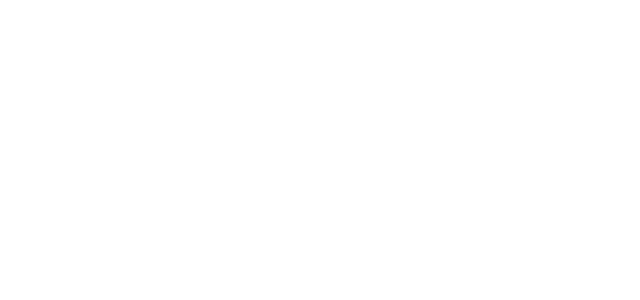
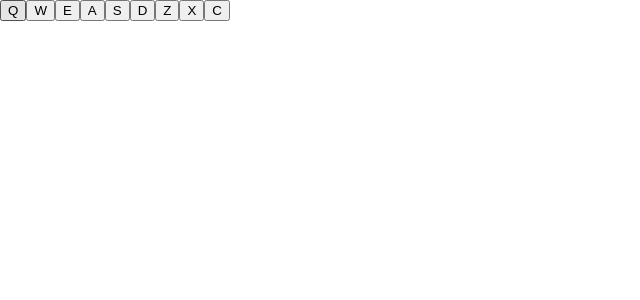
Before and after one commit to jpacsai/drum-machine-app, a React (Create React App) app: page / in a window 1280 px wide. Shown: the top 300 px of the page, without its empty margins (0-640 px from the left). Built offline with nearby package versions, Linux system fonts and the light colour scheme.

Commit message:
feat: add basic content

```diff
--- a/public/index.html
+++ b/public/index.html
@@ -4,37 +4,14 @@
     <meta charset="utf-8">
     <meta name="viewport" content="width=device-width, initial-scale=1, shrink-to-fit=no">
     <meta name="theme-color" content="#000000">
-    <!--
-      manifest.json provides metadata used when your web app is added to the
-      homescreen on Android. See https://developers.google.com/web/fundamentals/engage-and-retain/web-app-manifest/
-    -->
+
     <link rel="manifest" href="%PUBLIC_URL%/manifest.json">
-    <link rel="shortcut icon" href="%PUBLIC_URL%/favicon.ico">
-    <!--
-      Notice the use of %PUBLIC_URL% in the tags above.
-      It will be replaced with the URL of the `public` folder during the build.
-      Only files inside the `public` folder can be referenced from the HTML.
 
-      Unlike "/favicon.ico" or "favicon.ico", "%PUBLIC_URL%/favicon.ico" will
-      work correctly both with client-side routing and a non-root public URL.
-      Learn how to configure a non-root public URL by running `npm run build`.
-    -->
     <title>React App</title>
   </head>
   <body>
-    <noscript>
-      You need to enable JavaScript to run this app.
-    </noscript>
+    <script src="https://cdn.freecodecamp.org/testable-projects-fcc/v1/bundle.js"></script>
     <div id="root"></div>
-    <!--
-      This HTML file is a template.
-      If you open it directly in the browser, you will see an empty page.
 
-      You can add webfonts, meta tags, or analytics to this file.
-      The build step will place the bundled scripts into the <body> tag.
-
-      To begin the development, run `npm start` or `yarn start`.
-      To create a production bundle, use `npm run build` or `yarn build`.
-    -->
   </body>
 </html>
--- a/src/App.js
+++ b/src/App.js
@@ -3,8 +3,37 @@ import React, { Component } from 'react';
 class App extends Component {
   render() {
     return (
-      <div className="App">
-
+      <div  id="drum-machine">
+        <div id="display">
+          <button class='drum-pad' id='q'>Q
+            <audio className='clip' id='Q' src='#'></audio>
+          </button>
+          <button class='drum-pad' id='w'>W
+            <audio className='clip' id='W' src='#'></audio>
+            </button>
+          <button class='drum-pad' id='e'>E
+            <audio className='clip' id='E' src='#'></audio>
+          </button>
+          <button class='drum-pad' id='a'>A
+            <audio className='clip' id='A' src='#'></audio>
+          </button>
+          <button class='drum-pad' id='s'>S
+            <audio className='clip' id='S' src='#'></audio>
+          </button>
+          <button class='drum-pad' id='d'>D
+            <audio className='clip' id='D' src='#'></audio>
+          </button>
+          <button class='drum-pad' id='z'>Z
+            <audio className='clip' id='Z' src='#'></audio>
+          </button>
+          <button class='drum-pad' id='x'>X
+            <audio className='clip' id='X' src='#'></audio>
+          </button>
+          <button class='drum-pad' id='c'>C
+            <audio className='clip' id='C' src='#'></audio>
+          </button>
+          <span id='display-text'></span>
+        </div>
       </div>
     );
   }
```
